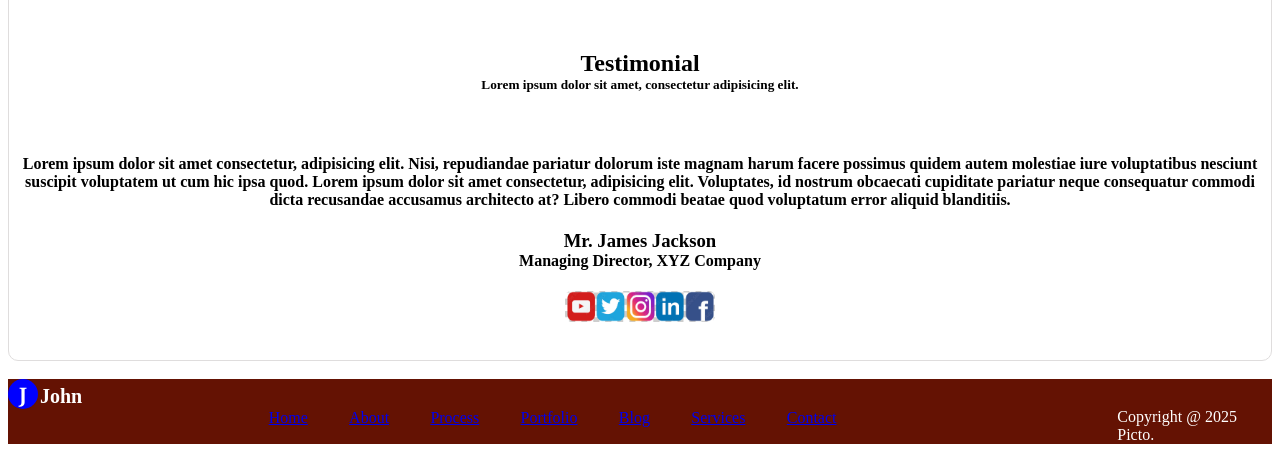
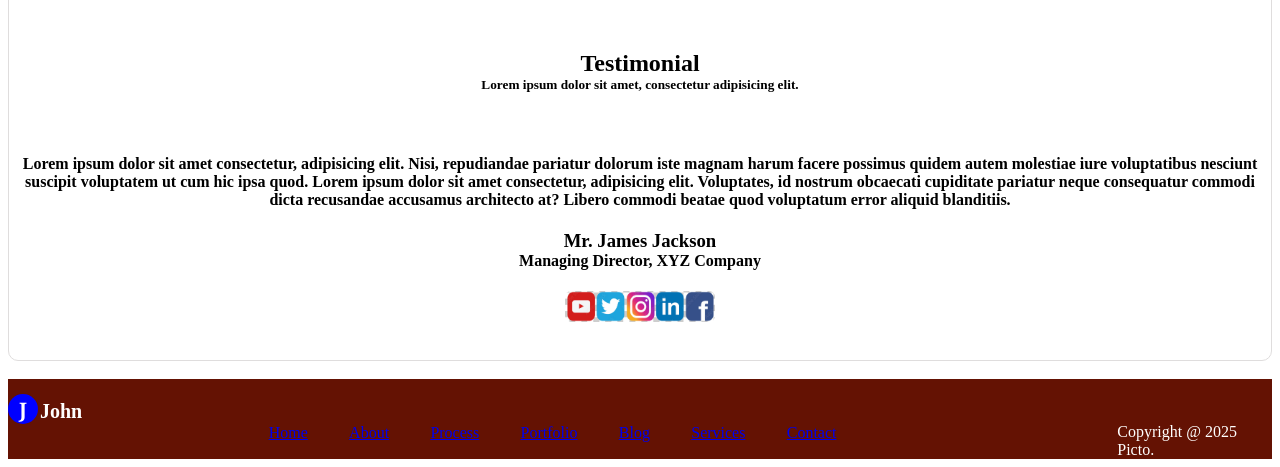
Before and after one commit to johnattah62/P.-Portfolio, a plain HTML site: page index.html in a window 1280 px wide. Shown: the part 3583-4050 px from the top of the page. Drawn offline with Linux system fonts and the light colour scheme.

Commit message:
Yes more progress

```diff
--- a/index.html
+++ b/index.html
@@ -410,10 +410,11 @@
         font-family:Georgia, 'Times New Roman', Times, serif;
         font-weight:bold;
         padding:-20px;
+        margin-top: 15px;
     }
     .flogo-name {
         margin-left:2px;
-        margin-top:6px;
+        margin-top:21px;
         font-size:20px;
         font-weight:600;
         justify-content:center;
```
